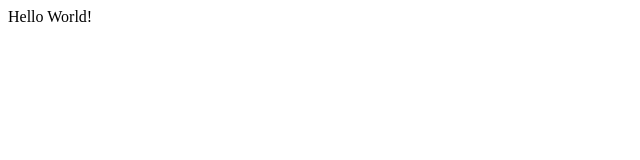
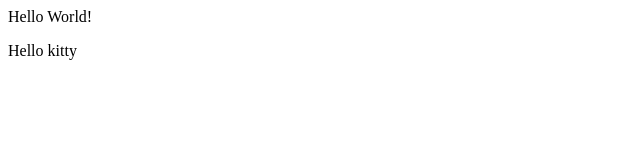
Before and after one commit to akashsah706/localrepo, a plain HTML site: page index.html in a window 1280 px wide. Shown: the full height of the page, 0-640 px from the left. Drawn offline with Linux system fonts and the light colour scheme.

Commit message:
saying hello

```diff
--- a/index.html
+++ b/index.html
@@ -1 +1,2 @@
 <p>Hello World!</p>
+<p>Hello kitty</p>
```
